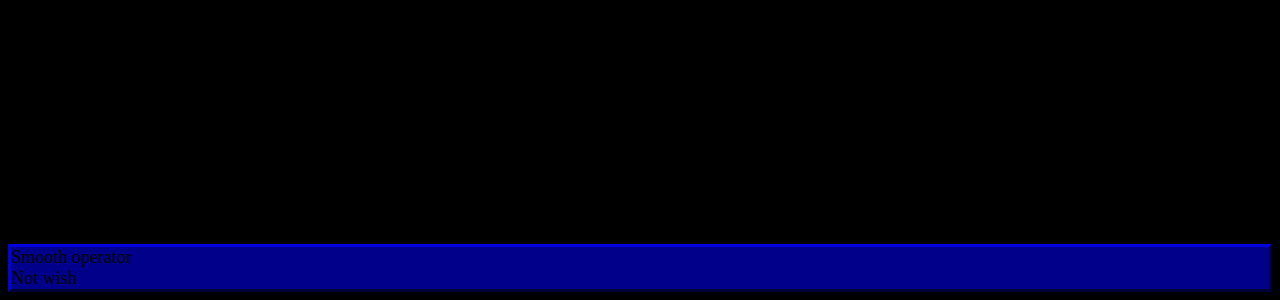
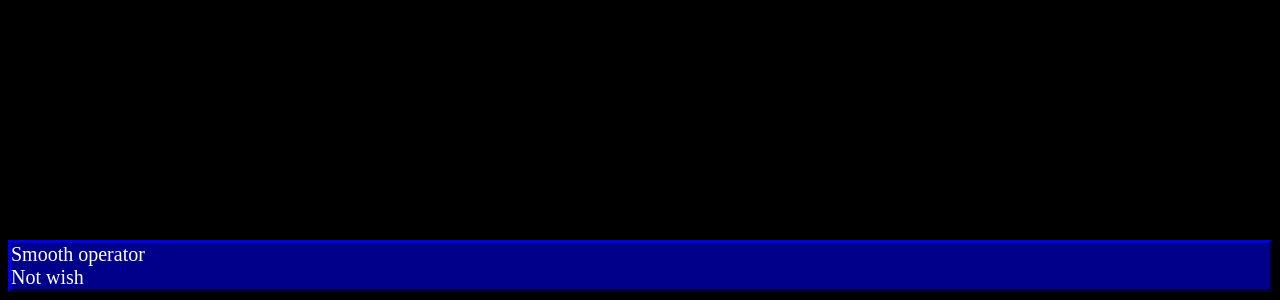
Before and after one commit to OboClub/OboClub.github.io, a plain HTML site: page index.html in a window 1280 px wide. Shown: the part 500-800 px from the top of the page. Drawn offline with Linux system fonts and the light colour scheme.

Commit message:
Size and color inside div

```diff
--- a/Styles.css
+++ b/Styles.css
@@ -14,3 +14,8 @@ body {
     border-style: outset;
     border-color: darkblue;
   }
+
+.insidediv {
+    color: white;
+    font-size: 20px;
+}
--- a/index.html
+++ b/index.html
@@ -10,8 +10,8 @@
 <body>
     <h1>Welcome to the Obo club</h1>
     <div class="rel">
-        <div onclick="n1()">Smooth operator</div>
-        <div onclick="n2()">Not wish</div>
+        <div onclick="n1()"; class="insidediv">Smooth operator</div>
+        <div onclick="n2()"; class="insidediv">Not wish</div>
     </div>
 </body>
 </html>
```
